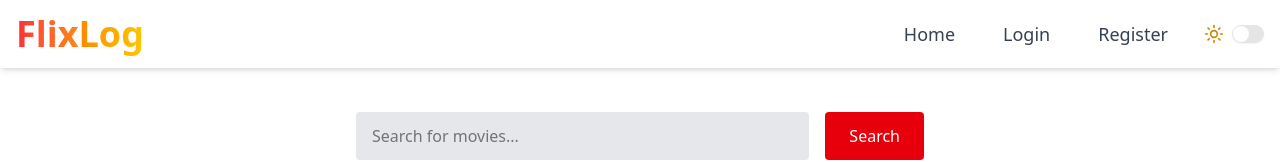
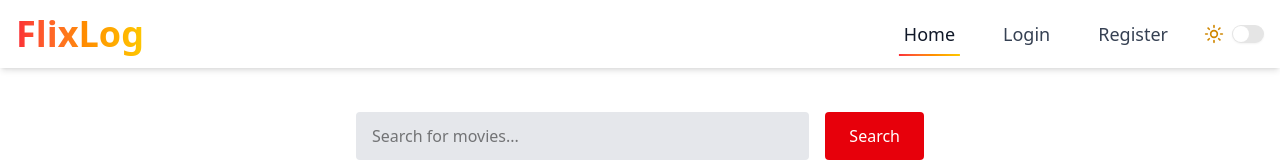
Before and after one commit to omeshapasan2/FlixLog, a React (Vite) app in the folder FlixLog/: page / in a window 1280 px wide. Shown: the top 162 px of the page. Built offline with nearby package versions, Linux system fonts and the light colour scheme; no server answers.

Commit message:
Fixed NavBar Problems - Need design Changes

```diff
--- a/FlixLog/src/components/NavBar.jsx
+++ b/FlixLog/src/components/NavBar.jsx
@@ -1,33 +1,41 @@
-import React, { useState, useEffect, use } from 'react';
+import React, { useState, useEffect } from 'react';
+import { Link, useLocation } from "react-router-dom";
 import { Moon, Sun } from "lucide-react";
 import { Switch } from "@/components/ui/switch";
 import { auth } from '../api/firebase';
 import { onAuthStateChanged, signOut } from "firebase/auth";
 import { toast } from "react-toastify";
 import { IoMdLogOut } from "react-icons/io";
-import { useAuth } from '../context/AuthContext';
 
 function NavBar() {
-    const [isDarkMode, setIsDarkMode] = useState(() => {
-        // Check local storage for mode preference, default to dark mode
-        if (typeof window !== 'undefined') {
-            const savedMode = localStorage.getItem('darkMode');
-            return savedMode === 'true';
-        }
-        return false;
-    });
+    const [isDarkMode, setIsDarkMode] = useState(false);
     const [isMenuOpen, setIsMenuOpen] = useState(false);
+    const [user, setUser] = useState(null);
+    const [loading, setLoading] = useState(true);
+    const location = useLocation();
 
     // Effect to handle dark mode class on html element
     useEffect(() => {
         if (isDarkMode) {
             document.documentElement.classList.add('dark');
-            localStorage.setItem('darkMode', 'true');
         } else {
             document.documentElement.classList.remove('dark');
-            localStorage.setItem('darkMode', 'false');
         }
     }, [isDarkMode]);
+
+    // Close mobile menu when route changes
+    useEffect(() => {
+        setIsMenuOpen(false);
+    }, [location]);
+
+    // Auth state listener
+    useEffect(() => {
+        const unsubscribe = onAuthStateChanged(auth, (firebaseUser) => {
+            setUser(firebaseUser);
+            setLoading(false);
+        });
+        return () => unsubscribe();
+    }, []);
 
     const toggleDarkMode = () => {
         setIsDarkMode(!isDarkMode);
@@ -37,22 +45,7 @@ function NavBar() {
         setIsMenuOpen(!isMenuOpen);
     };
 
-    // ---------------------------------------
-    const [user, setUser] = useState(null);
-    const [loading, setLoading] = useState(true);
-
-    useEffect(() => {
-        const unsubscribe = auth.onAuthStateChanged((firebaseUser) => {
-        setUser(firebaseUser);
-        setLoading(false);
-        });
-        return () => unsubscribe();
-    }, []);
-    if (loading) return null;
-    // ---------------------------------------
-
     // Handle sign out
-    // This function is called when the user clicks the "Sign Out" button
     const handleSignOut = async () => {
         try {
             await signOut(auth);
@@ -63,19 +56,21 @@ function NavBar() {
         }
     };
 
+    if (loading) return null;
+
     return (
         <>
             <nav className="fixed top-0 left-0 w-full bg-white dark:bg-gray-900 shadow-md z-50 transition-all duration-300">
                 <div className="container mx-auto px-4 py-3 flex justify-between items-center">
                     <div className="navbar-brand">
-                        <a
-                            href="/"
+                        <Link
+                            to="/"
                             className="text-2xl md:text-3xl lg:text-4xl font-bold
                                 transition-transform duration-300 hover:scale-105
                                 bg-gradient-to-r from-red-500 to-yellow-400 bg-clip-text text-transparent"
                         >
                             FlixLog
-                        </a>
+                        </Link>
                     </div>
 
                     {/* Mobile menu button */}
@@ -97,51 +92,14 @@ function NavBar() {
                         ${isMenuOpen ? 'top-full opacity-100 visible' : 'top-[-400px] md:top-0 opacity-0 md:opacity-100 invisible md:visible'}
                         z-40`}>
 
-                        {/* <NavLink href="/" label="Home" />
-                        <NavLink href="/favorites" label="Favorites" />
-                        <NavLink href="/watch-list" label="WatchList" />
-                        <NavLink href="/ongoing" label="Ongoing" />
-                        <NavLink href="/login" label="Login" />
-                        <NavLink href="/register" label="Register" /> */}
-
-
-
-                        {/* {loading ? null : (
-                            user ? (
-                                <>
-                                    <NavLink href="/favorites" label="Favorites" />
-                                    <NavLink href="/watch-list" label="WatchList" />
-                                    <NavLink href="/ongoing" label="Ongoing" />
-                                    <button
-                                        onClick={handleSignOut}
-                                        className="block md:inline-block px-3 py-2 rounded-md
-                                                text-base md:text-lg font-medium
-                                                text-gray-700 dark:text-gray-300
-                                                hover:text-gray-900 dark:hover:text-white
-                                                hover:bg-gray-100 dark:hover:bg-gray-800
-                                                transition-colors duration-300"
-                                    >
-                                        <IoMdLogOut className="inline mr-2" />
-                                        Sign Out
-                                    </button>
-
-                                </>
-                            ) : (
-                                <>
-                                    <NavLink href="/login" label="Login" />
-                                    <NavLink href="/register" label="Register" />
-                                </>
-                            )
-                        )} */}
-
                         {/* Always show Home link */}
-                        <NavLink href="/" label="Home" />
+                        <NavLink to="/" label="Home" />
 
                         {user ? (
                             <>
-                                <NavLink href="/favorites" label="Favorites" />
-                                <NavLink href="/watch-list" label="WatchList" />
-                                <NavLink href="/ongoing" label="Ongoing" />
+                                <NavLink to="/favorites" label="Favorites" />
+                                <NavLink to="/watch-list" label="WatchList" />
+                                <NavLink to="/ongoing" label="Ongoing" />
                                 <button
                                     onClick={handleSignOut}
                                     className="block md:inline-block px-3 py-2 rounded-md
@@ -157,13 +115,12 @@ function NavBar() {
                             </>
                         ) : (
                             <>
-                                <NavLink href="/login" label="Login" />
-                                <NavLink href="/register" label="Register" />
+                                <NavLink to="/login" label="Login" />
+                                <NavLink to="/register" label="Register" />
                             </>
                         )}
 
                         {/* Dark mode toggle */}
-
                         <div className="flex items-center space-x-2">
                             <div className="flex items-center">
                                 {isDarkMode ? (
@@ -186,22 +143,26 @@ function NavBar() {
 }
 
 // NavLink component with the underline animation effect
-function NavLink({ href, label }) {
+function NavLink({ to, label }) {
+    const location = useLocation();
+    const isActive = location.pathname === to;
+
     return (
-        <a
-            href={href}
-            className="block md:inline-block relative px-3 py-2 rounded-md
+        <Link
+            to={to}
+            className={`block md:inline-block relative px-3 py-2 rounded-md
                 text-base md:text-lg font-medium
                 text-gray-700 dark:text-gray-300
                 hover:text-gray-900 dark:hover:text-white
                 hover:bg-gray-100 dark:hover:bg-gray-800
                 transition-colors duration-300
-                group"
+                group ${isActive ? 'text-gray-900 dark:text-white' : ''}`}
         >
             {label}
-            <span className="absolute bottom-0 left-1/2 w-0 h-0.5 bg-gradient-to-r from-red-500 to-yellow-400
-                group-hover:w-4/5 transition-all duration-300 transform -translate-x-1/2"></span>
-        </a>
+            <span className={`absolute bottom-0 left-1/2 h-0.5 bg-gradient-to-r from-red-500 to-yellow-400
+                transition-all duration-300 transform -translate-x-1/2
+                ${isActive ? 'w-4/5' : 'w-0 group-hover:w-4/5'}`}></span>
+        </Link>
     );
 }
 
```
Lines whose indentation alone changed are shown as unchanged.
